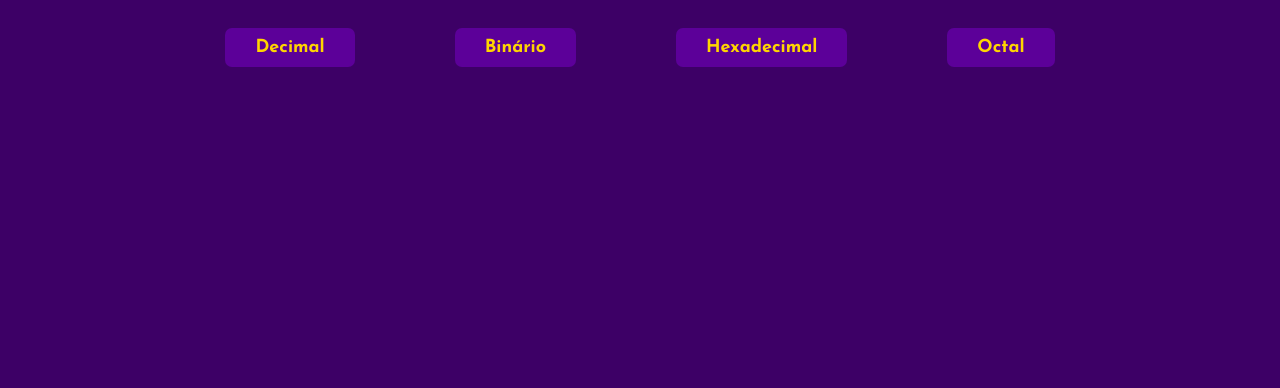
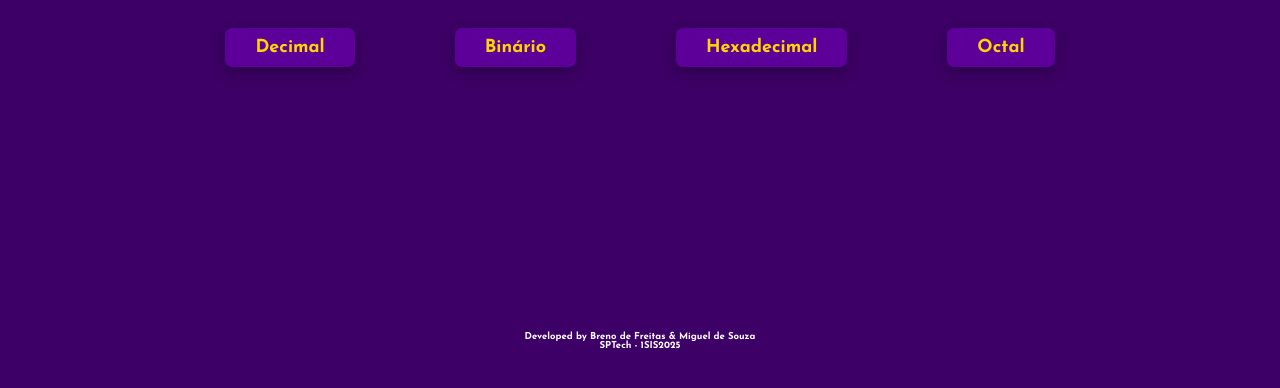
Before and after one commit to brenokas/conversor-de-bases-3000, a plain HTML site: page html/index.html in a window 1280 px wide. Shown: the part 318-706 px from the top of the page. Drawn offline with Linux system fonts and the light colour scheme.

Commit message:
Fazendo mudanças no css e adicionando a pagina de decimal

```diff
--- a/css/style.css
+++ b/css/style.css
@@ -38,10 +38,19 @@ body {
 	border-radius: 7px;
 	font-size: 18px;
 	transition: transform 0.2s cubic-bezier(0.25, 0.46, 0.45, 0.94);
+	box-shadow: 0 5px 15px rgba(0, 0, 0, 0.3);
 }
 
 .button:hover {
 	background-color: #510087;
 	color: #fdc500;
 	transform: scale(1.1);
+	box-shadow: 0 5px 15px rgba(0, 0, 0, 0.2);
 }
+
+#footer {
+	text-align: center;
+    margin-top: 250px;
+    font-size: 0.6em;
+	color: white;
+}
--- a/html/index.html
+++ b/html/index.html
@@ -3,7 +3,7 @@
 	<head>
 		<meta charset="UTF-8" />
 		<meta name="viewport" content="width=device-width, initial-scale=1.0" />
-        <title>Conversor de bases 3000</title>
+		<title>Conversor de bases 3000</title>
 		<script src="../js/main.js"></script>
 		<link rel="stylesheet" href="../css/style.css" />
 	</head>
@@ -11,11 +11,16 @@
 		<div id="content">
 			<h1 id="title">Conversor de Bases 3000</h1>
 			<div id="buttons">
-				<button class="button">Decimal</button>
-				<button class="button">Binário</button>
-				<button class="button">Hexadecimal</button>
-				<button class="button">Octal</button>
+				<a href="decimal.html"><button class="button" id="btnDecimal">Decimal</button></a>
+				<a href=""><button class="button" id="btnBinario">Binário</button></a>
+				<a href=""><button class="button" id="btnHexadecimal">Hexadecimal</button></a>
+				<a href=""><button class="button" id="btnDecimal">Octal</button></a>
 			</div>
 		</div>
+
+		<footer id="footer">
+			<p>Developed by Breno de Freitas & Miguel de Souza</p>
+			<p>SPTech - 1SIS2025</p>
+		</footer>
 	</body>
 </html>
```
Also changed, not shown: html/decimal.html (added, +13 -0 lines).
